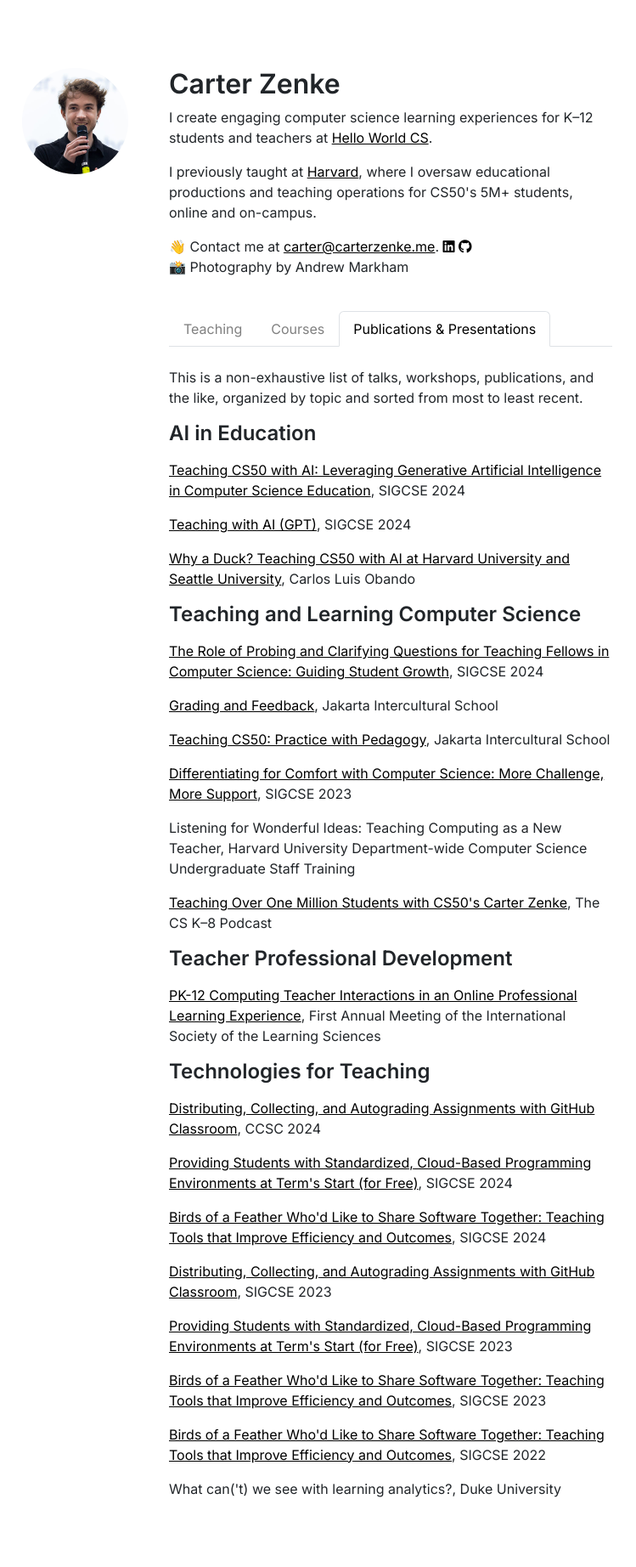
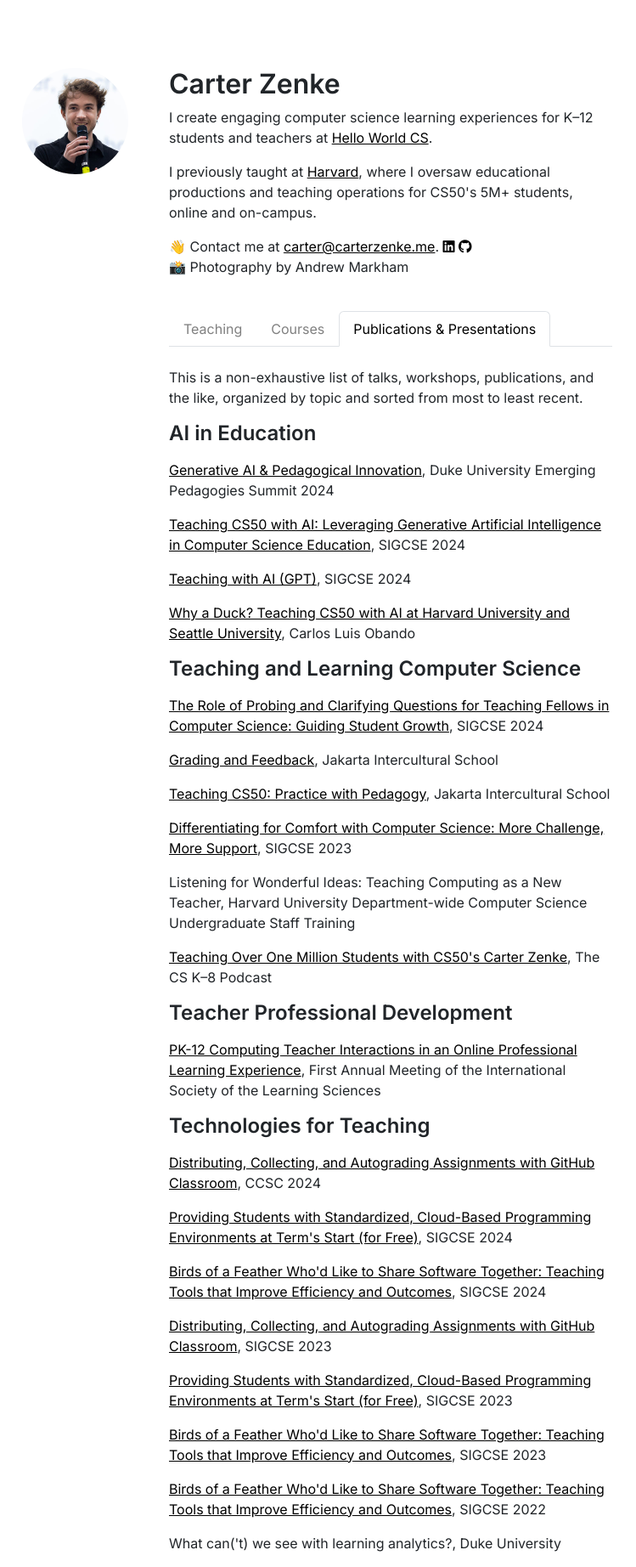
Before and after one commit to CarterZenke/jekyll-carterzenke.me, a Jekyll site: the page built from publications/index.html, in a window 1280 px wide. Shown: the whole page at 85% size, without its empty margins (180-929 px from the left). Built offline with Jekyll 4.4.1, drawn with Linux system fonts in a browser that asks for light colours; nearby versions of some CDN libraries; comment, search, counter and statistics services are not loaded; before the commit the page ends 1780 px from its top, so only the background shows below that.

Commit message:
Add Duke workshop

```diff
--- a/publications/index.html
+++ b/publications/index.html
@@ -7,6 +7,7 @@
     <div class="col">
         <p>This is a non-exhaustive list of talks, workshops, publications, and the like, organized by topic and sorted from most to least recent.</p>
         <h4 class="mb-3" style="font-weight: 600">AI in Education</h4>
+        <p><a href="/workshops/2024/fall/emerging-pedagogies/Generative-AI-and-Pedagogical-Innovation.pdf">Generative AI & Pedagogical Innovation</a>, Duke University Emerging Pedagogies Summit 2024</p>
         <p><a href="https://cs.harvard.edu/malan/publications/V1fp0567-liu.pdf">Teaching CS50 with AI: Leveraging Generative Artificial Intelligence in Computer Science Education</a>, SIGCSE 2024</p>
         <p><a href="https://docs.google.com/presentation/d/1Q1nywE78XRvlzZApxMp-1pPH8CAvviHAvMZH0COIqwk/edit">Teaching with AI (GPT)</a>, SIGCSE 2024</p>
         <p><a href="https://www.youtube.com/watch?v=fXchXsmv5Lw">Why a Duck? Teaching CS50 with AI at Harvard University and Seattle University</a>, Carlos Luis Obando</p>
```
